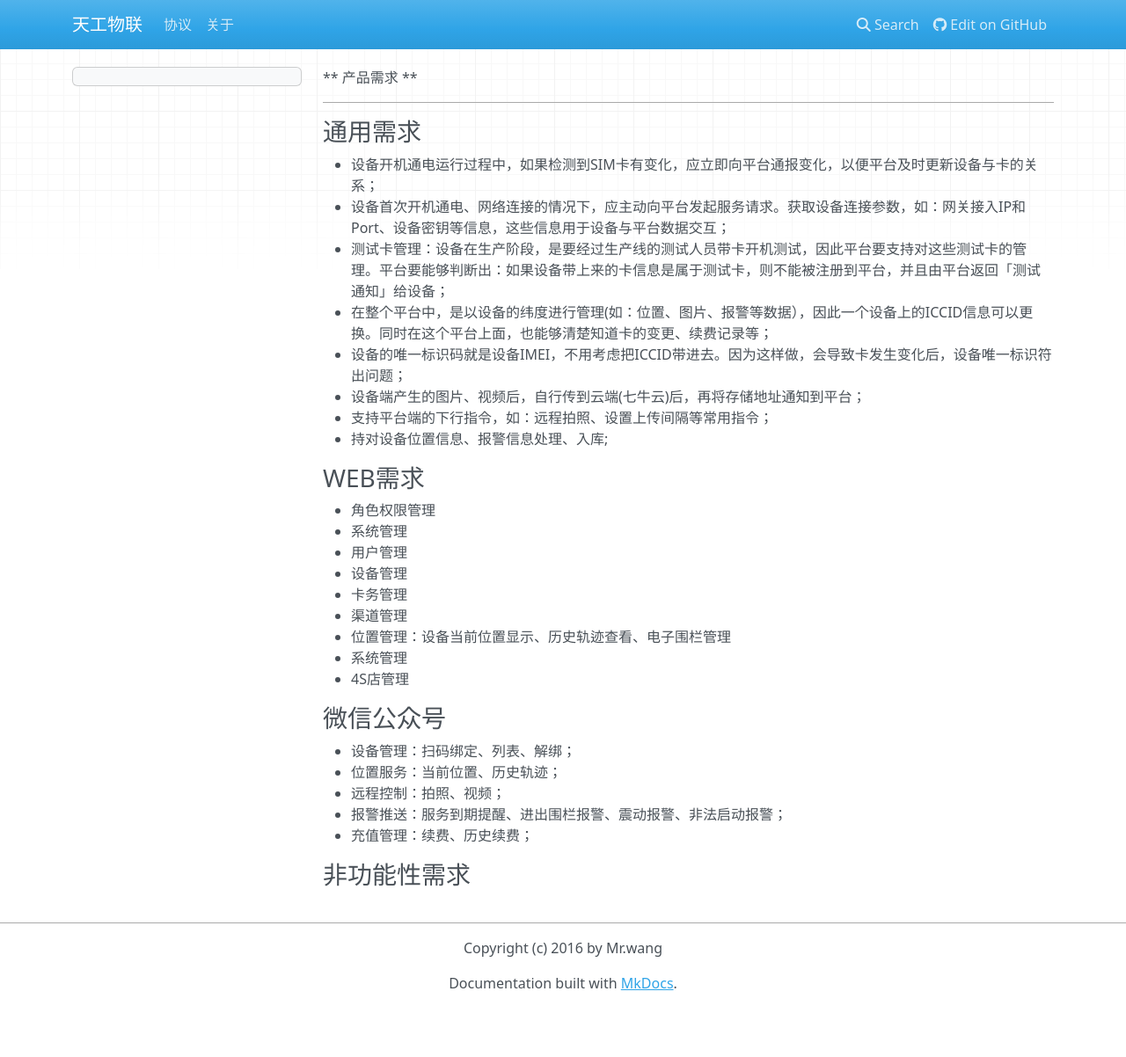
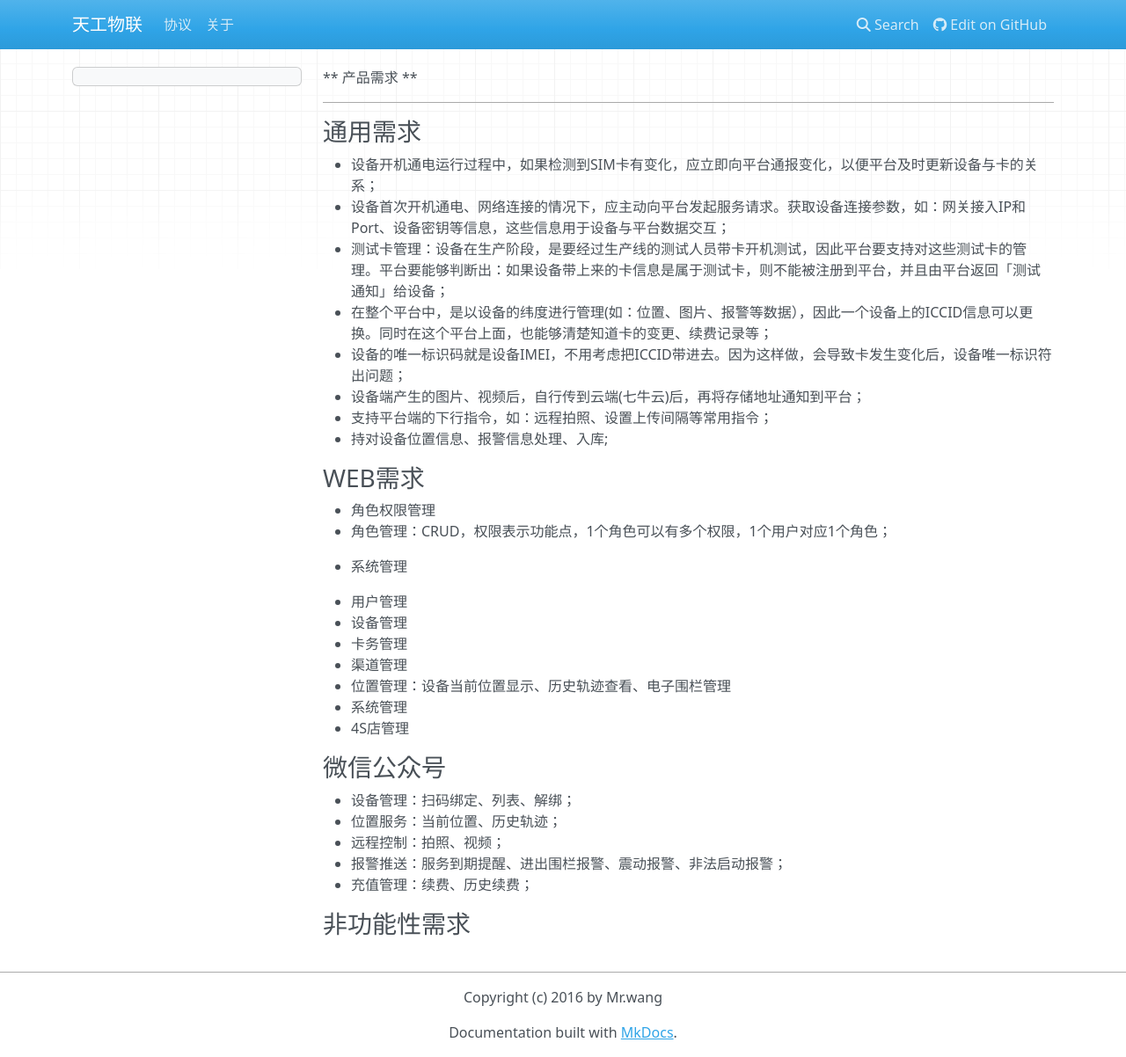
Before and after one commit to whsheng/tgiot, an MkDocs documentation site: the page built from docs/requirements.md, in a window 1280 px wide and 1202 px high. Shown: the whole window at 88% size. Built offline with MkDocs 1.6.1, drawn with Linux system fonts in a browser that asks for light colours; nearby versions of some CDN libraries; old or Windows-style settings are respelled for this version of MkDocs.

Commit message:
准备完善角色管理模块内容

```diff
--- a/docs/requirements.md
+++ b/docs/requirements.md
@@ -15,6 +15,8 @@
 
 ### WEB需求
 + 角色权限管理
+  - 角色管理：CRUD，权限表示功能点，1个角色可以有多个权限，1个用户对应1个角色；
+
 + 系统管理
 + 用户管理
 + 设备管理
```
